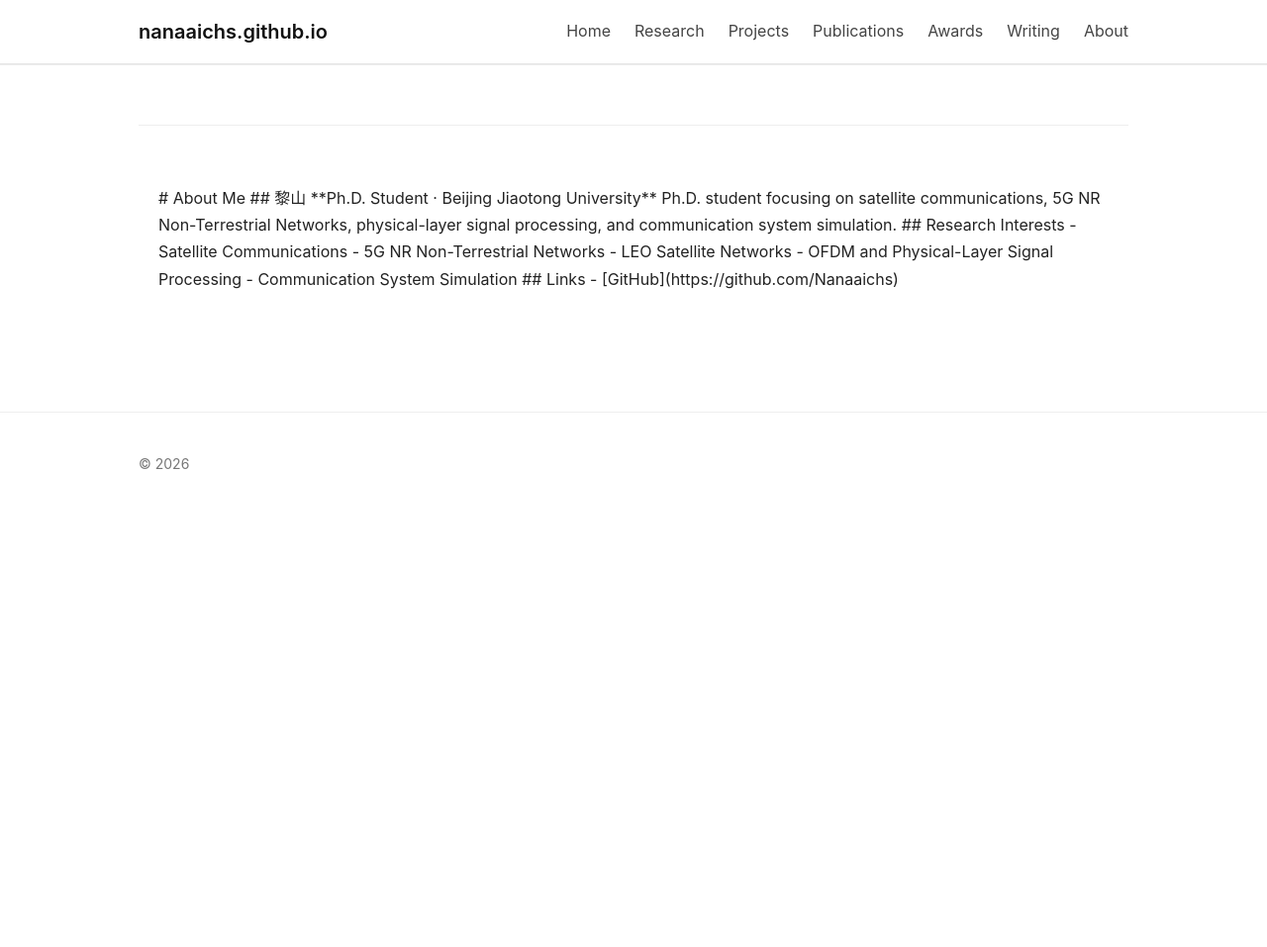
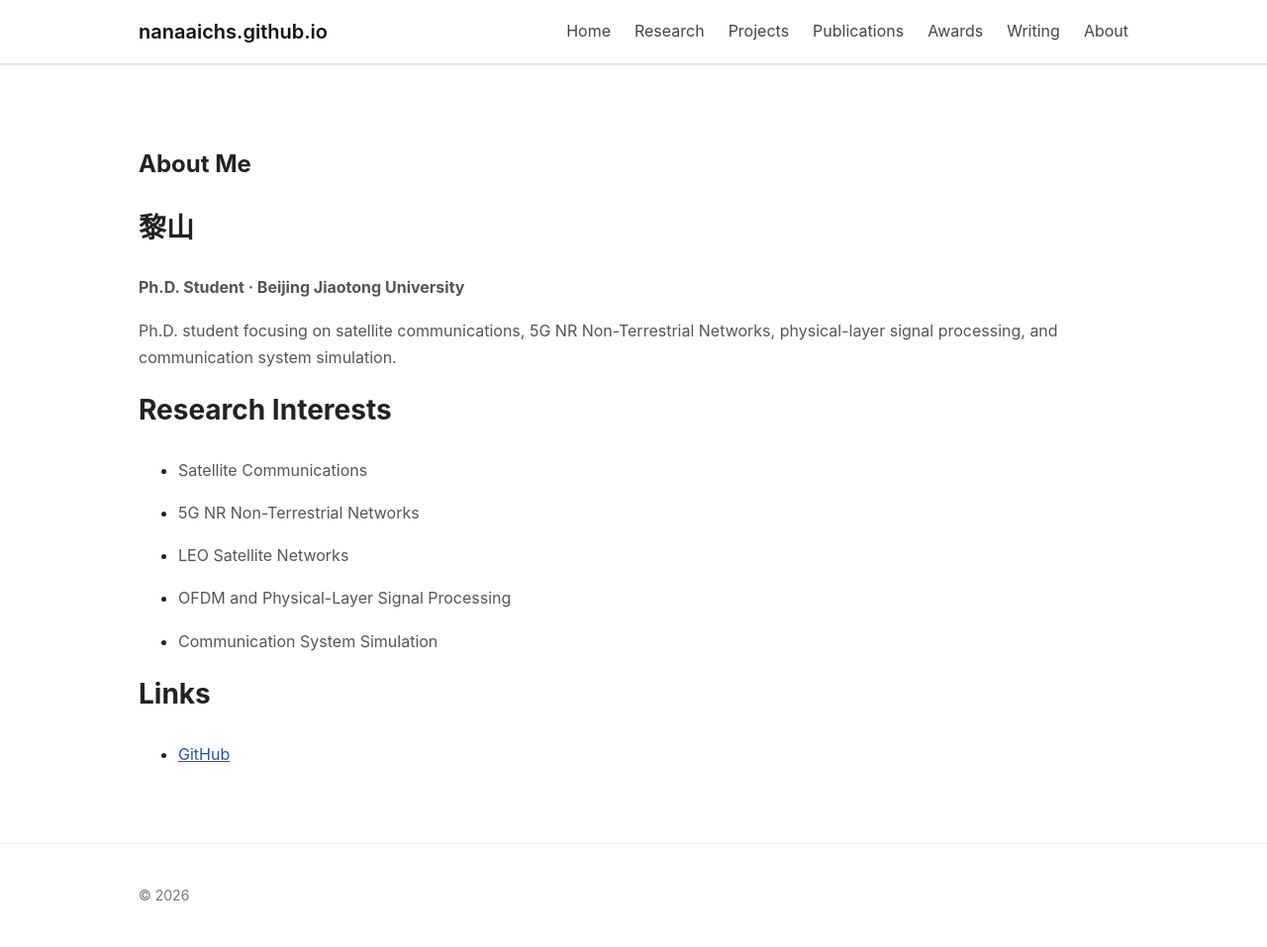
Before and after one commit to Nanaaichs/nanaaichs.github.io, a Jekyll site: the page built from about.md, in a window 1280 px wide. Shown: the whole page at 99% size. Built offline with Jekyll 4.4.1, drawn with Linux system fonts in a browser that asks for light colours; before the commit the page ends 900 px from its top, so only the background shows below that.

Commit message:
Refactor HTML structure in about.md

```diff
--- a/about.md
+++ b/about.md
@@ -3,9 +3,6 @@ layout: default
 title: About
 permalink: /about/
 ---
-
-<section>
-<div class="container">
 
 # About Me
 
@@ -24,6 +21,3 @@ permalink: /about/
 ## Links
 
 - [GitHub]({{ site.data.profile.github.url }})
-
-</div>
-</section>
```
